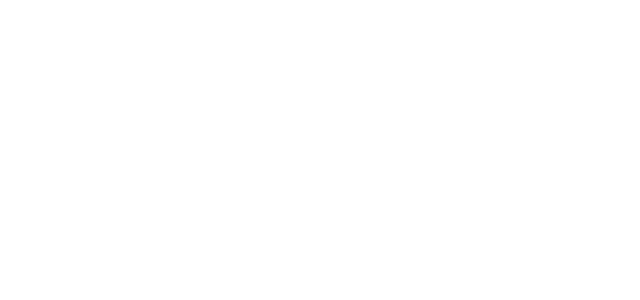
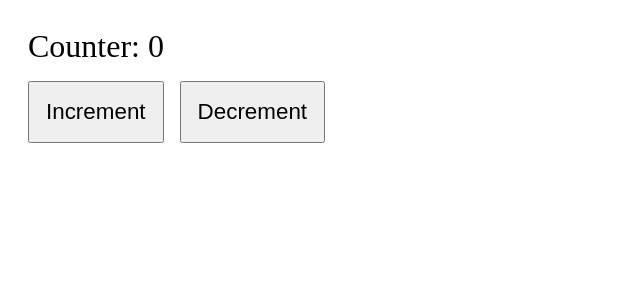
Before and after one commit to Zekumoru/react-lifecycles, a React (Create React App) app: page / in a window 1280 px wide. Shown: the top 300 px of the page, without its empty margins (0-640 px from the left). Built offline with nearby package versions, Linux system fonts and the light colour scheme.

Commit message:
Create simple counter app

```diff
--- /dev/null
+++ b/src/App.css
@@ -0,0 +1,21 @@
+body {
+  font-size: 2rem;
+}
+
+button {
+  font-size: 1.4rem;
+  padding: 16px;
+  cursor: pointer;
+}
+
+.App {
+  padding: 20px;
+  display: flex;
+  flex-direction: column;
+  gap: 16px;
+}
+
+.buttons {
+  display: flex;
+  gap: 16px;
+}
--- a/src/App.js
+++ b/src/App.js
@@ -1,8 +1,37 @@
 import React from 'react';
+import './App.css';
 
 class App extends React.Component {
+  constructor(props) {
+    console.clear();
+    console.log('Constructor called');
+    super(props);
+
+    this.state = {
+      counter: 0,
+    };
+  }
+
+  increment = () => {
+    this.setState({ counter: this.state.counter + 1 });
+  };
+
+  decrement = () => {
+    this.setState({ counter: this.state.counter - 1 });
+  };
+
   render() {
-    return <div className="App"></div>;
+    console.log('Render called');
+
+    return (
+      <div className="App">
+        <div className="counter">Counter: {this.state.counter}</div>
+        <div className="buttons">
+          <button onClick={this.increment}>Increment</button>
+          <button onClick={this.decrement}>Decrement</button>
+        </div>
+      </div>
+    );
   }
 }
 
```
